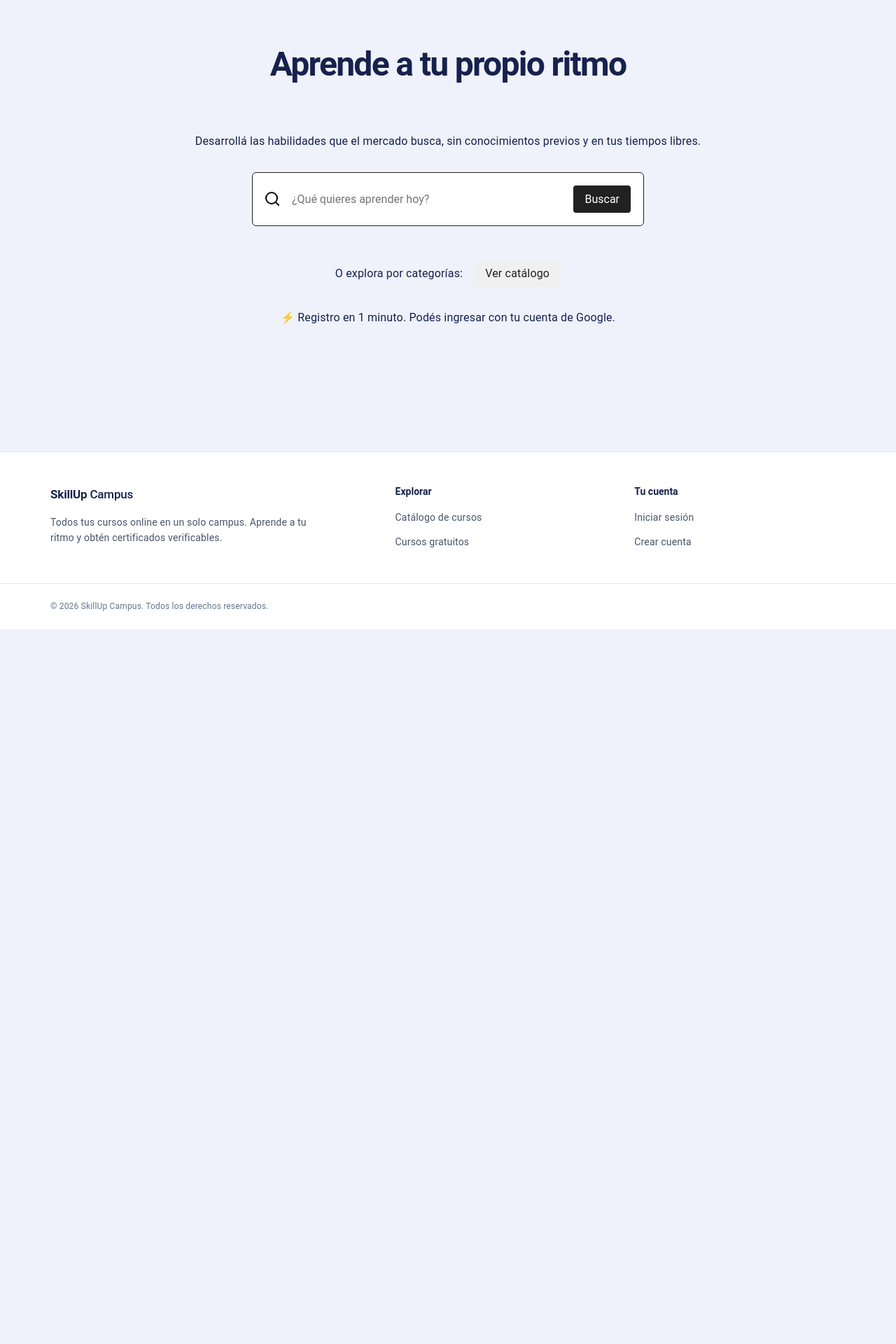
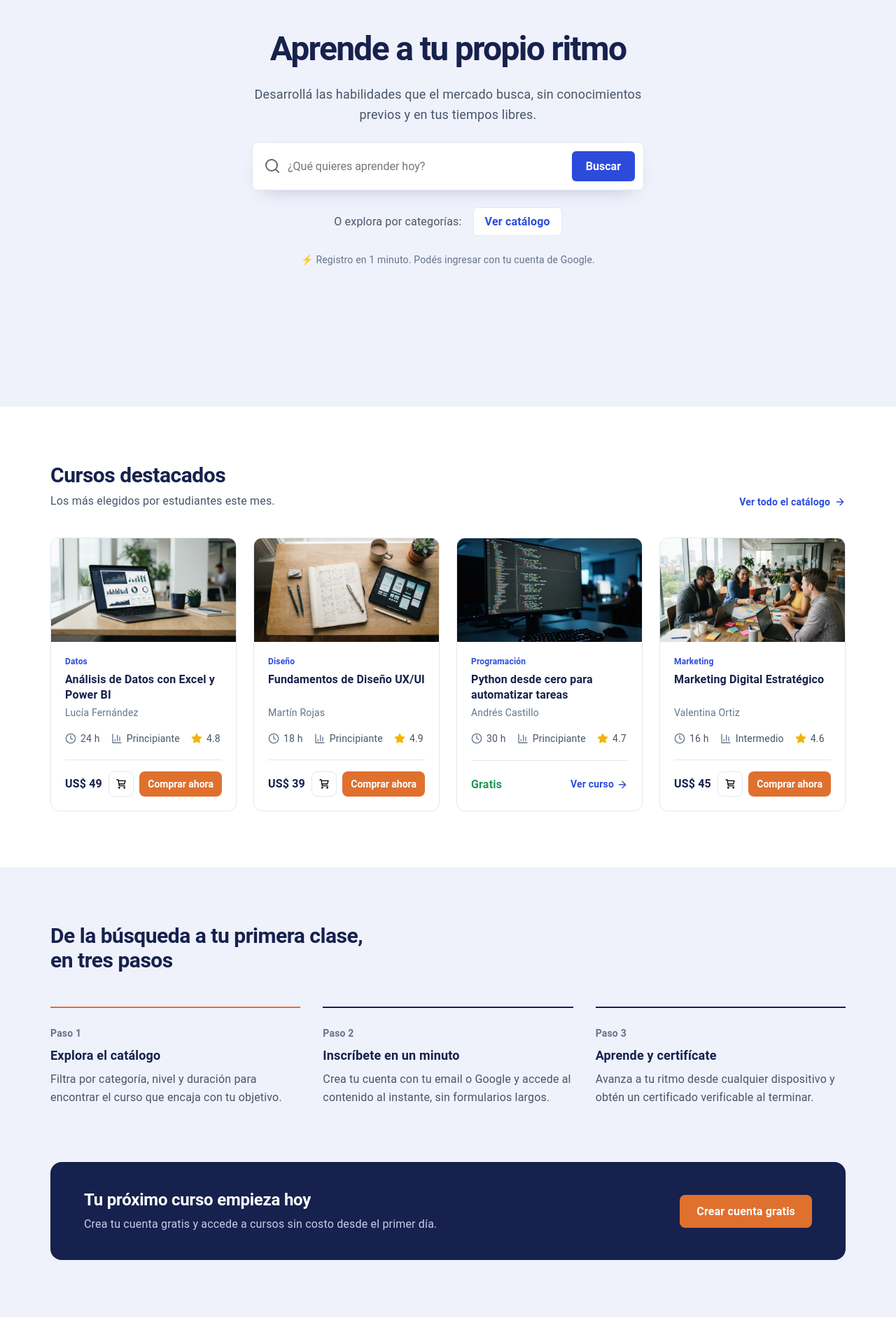
Before and after one commit to Talently-Lab/SkillUp-s2607, a React (Vite) app in the folder frontend/: page / in a window 1280 px wide. Shown: the part 220-2140 px from the top of the page at 70% size. Before the commit the page ends 1119 px from the top, so only its background shows below. Built offline with nearby package versions, Linux system fonts and the light colour scheme.

Commit message:
feat: build the landing page sections

```diff
--- a/frontend/src/modules/home/Home.css
+++ b/frontend/src/modules/home/Home.css
@@ -1,65 +1,287 @@
+/* Shared section heading */
+.section-title {
+  margin: 0;
+  font-size: 1.5rem;
+  font-weight: 700;
+  letter-spacing: -0.5px;
+
+  @media (min-width: 640px) {
+    font-size: 1.875rem;
+  }
+}
+
+/* Hero */
 .hero {
+  background-color: var(--bg);
+}
+
+.hero__inner {
   display: flex;
   flex-direction: column;
   align-items: center;
+  gap: 1.5rem;
+  min-height: calc(100svh - 4rem);
+  padding-top: 4rem;
+  padding-bottom: 4rem;
   justify-content: center;
-  height: 100vh;
-  gap: 2rem;
+  text-align: center;
 }
 
-.search-container {
+.hero__title {
+  margin: 0;
+  line-height: 1.1;
+}
+
+.hero__subtitle {
+  max-width: 36rem;
+  font-size: 1.125rem;
+  line-height: 1.6;
+  color: var(--text-muted);
+}
+
+.hero__search {
   display: flex;
-  justify-content: space-between;
-  gap: 1em;
-  border: 1px solid #212121;
-  border-radius: 6px;
-  padding: 1.125rem;
-  background-color: #fff;
+  flex-direction: column;
+  gap: 0.75rem;
   width: 100%;
   max-width: 560px;
+  padding: 0.75rem;
+  border: 1px solid var(--border);
+  border-radius: var(--radius);
+  background-color: var(--fg);
+  box-shadow: 0 12px 28px -18px rgb(22 33 77 / 0.35);
 
-  .search-input-container {
-    display: flex;
-    align-items: center;
-    gap: 1rem;
-    width: 100%;
-  }
-
-  .search-input {
-    width: 100%;
-  }
-
-  .search-btn {
-    background-color: #212121;
-    color: #fff;
-    padding: 0.5rem 1rem;
-    border-radius: 4px;
-    cursor: pointer;
-    transition: background-color 0.3s ease;
-
-    &:hover {
-      background-color: #333333;
-    }
+  @media (min-width: 640px) {
+    flex-direction: row;
+    justify-content: space-between;
+    padding: 0.75rem 0.75rem 0.75rem 1.125rem;
   }
 }
 
-.explore-categories {
+.hero__search-field {
   display: flex;
+  flex: 1;
   align-items: center;
-  gap: 1em;
-  margin-top: 1em;
+  gap: 0.75rem;
+  padding: 0.25rem 0.5rem;
 
-  .catalog-btn {
-    background-color: #f0f0f0;
-    border: none;
-    padding: 0.5rem 1rem;
-    border-radius: 4px;
-    cursor: pointer;
-    transition: background-color 0.3s ease;
-    color: #212121;
-
-    &:hover {
-      background-color: #e0e0e0;
-    }
+  @media (min-width: 640px) {
+    padding: 0;
   }
 }
+
+.hero__search-icon {
+  width: 1.25rem;
+  height: 1.25rem;
+  opacity: 0.6;
+}
+
+.hero__search-input {
+  width: 100%;
+  min-width: 0;
+  padding: 0.25rem 0;
+  outline: none;
+}
+
+.hero__search-btn {
+  padding: 0.625rem 1.25rem;
+  border-radius: 6px;
+  background-color: var(--color-primary);
+  font-weight: 600;
+  color: var(--fg);
+  transition: background-color 0.15s ease;
+
+  &:hover {
+    background-color: var(--color-primary-hover);
+  }
+}
+
+.hero__explore {
+  display: flex;
+  flex-wrap: wrap;
+  align-items: center;
+  justify-content: center;
+  gap: 0.75rem 1rem;
+  color: var(--text-muted);
+}
+
+.hero__catalog-btn {
+  padding: 0.5rem 1rem;
+  border: 1px solid var(--border);
+  border-radius: 6px;
+  background-color: var(--fg);
+  font-weight: 600;
+  color: var(--color-primary);
+  transition: background-color 0.15s ease;
+
+  &:hover {
+    background-color: var(--color-primary-soft);
+  }
+}
+
+.hero__note {
+  font-size: 0.875rem;
+  color: var(--text-subtle);
+}
+
+/* Featured courses */
+.featured {
+  background-color: var(--fg);
+}
+
+.featured__inner {
+  padding-top: 5rem;
+  padding-bottom: 5rem;
+}
+
+.featured__header {
+  display: flex;
+  flex-direction: column;
+  gap: 1rem;
+
+  @media (min-width: 640px) {
+    flex-direction: row;
+    align-items: flex-end;
+    justify-content: space-between;
+  }
+}
+
+.featured__subtitle {
+  margin-top: 0.5rem;
+  color: var(--text-muted);
+}
+
+.featured__link {
+  display: inline-flex;
+  align-items: center;
+  gap: 0.375rem;
+  font-size: 0.875rem;
+  font-weight: 600;
+  white-space: nowrap;
+  color: var(--color-primary);
+
+  &:hover {
+    text-decoration: underline;
+  }
+}
+
+.featured__link-icon {
+  width: 1rem;
+  height: 1rem;
+}
+
+.featured__grid {
+  display: grid;
+  gap: 1.5rem;
+  margin-top: 2.5rem;
+
+  @media (min-width: 640px) {
+    grid-template-columns: repeat(2, minmax(0, 1fr));
+  }
+
+  @media (min-width: 1024px) {
+    grid-template-columns: repeat(4, minmax(0, 1fr));
+  }
+}
+
+/* How it works */
+.steps {
+  background-color: var(--bg);
+}
+
+.steps__inner {
+  padding-top: 5rem;
+  padding-bottom: 5rem;
+}
+
+.steps__title {
+  max-width: 28rem;
+}
+
+.steps__list {
+  display: grid;
+  gap: 2.5rem;
+  margin-top: 3rem;
+
+  @media (min-width: 768px) {
+    grid-template-columns: repeat(3, minmax(0, 1fr));
+    gap: 2rem;
+  }
+}
+
+.steps__item {
+  padding-top: 1.5rem;
+  border-top: 2px solid var(--text-h);
+
+  &:first-child {
+    border-top-color: var(--color-accent);
+  }
+}
+
+.steps__number {
+  font-size: 0.875rem;
+  font-weight: 600;
+  font-variant-numeric: tabular-nums;
+  color: var(--text-subtle);
+}
+
+.steps__item-title {
+  margin-top: 0.5rem;
+  font-size: 1.125rem;
+  font-weight: 600;
+}
+
+.steps__item-text {
+  margin-top: 0.5rem;
+  line-height: 1.6;
+  color: var(--text-muted);
+}
+
+/* Call to action */
+.cta {
+  padding-bottom: 5rem;
+  background-color: var(--bg);
+}
+
+.cta__box {
+  display: flex;
+  flex-direction: column;
+  align-items: flex-start;
+  justify-content: space-between;
+  gap: 1.5rem;
+  padding: 2.5rem 2rem;
+  border-radius: var(--radius-lg);
+  background-color: var(--text-h);
+
+  @media (min-width: 768px) {
+    flex-direction: row;
+    align-items: center;
+    padding: 2.5rem 3rem;
+  }
+}
+
+.cta__title {
+  margin: 0;
+  font-size: 1.5rem;
+  font-weight: 700;
+  color: var(--fg);
+}
+
+.cta__text {
+  margin-top: 0.5rem;
+  color: #c7cdea;
+}
+
+.cta__btn {
+  padding: 0.75rem 1.5rem;
+  border-radius: var(--radius);
+  background-color: var(--color-accent);
+  font-weight: 600;
+  white-space: nowrap;
+  color: var(--fg);
+  transition: background-color 0.15s ease;
+
+  &:hover {
+    background-color: var(--color-accent-hover);
+  }
+}
--- a/frontend/src/modules/home/Home.tsx
+++ b/frontend/src/modules/home/Home.tsx
@@ -1,40 +1,121 @@
-import { NavLink } from "react-router";
+import { Link } from "react-router";
+
+import { CourseCard } from "../../shared/components/CourseCard";
+import { featuredCourses } from "../../shared/mocks/courses";
+import ArrowRightIcon from "../../assets/icons/arrow-right.svg";
 import SearchIcon from "../../assets/icons/search.svg";
 import "./Home.css";
+
+const steps = [
+  {
+    title: "Explora el catálogo",
+    text: "Filtra por categoría, nivel y duración para encontrar el curso que encaja con tu objetivo.",
+  },
+  {
+    title: "Inscríbete en un minuto",
+    text: "Crea tu cuenta con tu email o Google y accede al contenido al instante, sin formularios largos.",
+  },
+  {
+    title: "Aprende y certifícate",
+    text: "Avanza a tu ritmo desde cualquier dispositivo y obtén un certificado verificable al terminar.",
+  },
+];
 
 export function Home() {
   return (
     <>
-      <main className="hero">
-        <h1>Aprende a tu propio ritmo</h1>
-        <p>
+      <section className="hero">
+        <div className="hero__inner container">
+          <h1 className="hero__title">Aprende a tu propio ritmo</h1>
+          <p className="hero__subtitle">
             Desarrollá las habilidades que el mercado busca, sin conocimientos
             previos y en tus tiempos libres.
           </p>
-        <div className="search-container">
-          <div className="search-input-container">
-            <img src={SearchIcon} alt="Search icon" />
+          <div className="hero__search">
+            <div className="hero__search-field">
+              <img className="hero__search-icon" src={SearchIcon} alt="" />
               <input
-              className="search-input"
+                className="hero__search-input"
                 type="text"
                 placeholder="¿Qué quieres aprender hoy?"
+                aria-label="Buscar cursos"
               />
             </div>
-          <button className="search-btn">Buscar</button>
+            <button type="button" className="hero__search-btn">
+              Buscar
+            </button>
           </div>
-        <div className="explore-categories">
+          <div className="hero__explore">
             <span>O explora por categorías:</span>
-          <NavLink to="/catalog" className="catalog-btn">
+            <Link to="/catalog" className="hero__catalog-btn">
               Ver catálogo
-          </NavLink>
+            </Link>
           </div>
+          <p className="hero__note">
+            ⚡️ Registro en 1 minuto. Podés ingresar con tu cuenta de Google.
+          </p>
+        </div>
+      </section>
 
+      <section className="featured" aria-labelledby="featured-heading">
+        <div className="featured__inner container">
+          <div className="featured__header">
             <div>
-          <span>
-            ⚡️ Registro en 1 minuto. Podés ingresar con tu cuenta de Google.
-          </span>
+              <h2 id="featured-heading" className="section-title">
+                Cursos destacados
+              </h2>
+              <p className="featured__subtitle">
+                Los más elegidos por estudiantes este mes.
+              </p>
             </div>
-      </main>
+            <Link to="/catalog" className="featured__link">
+              Ver todo el catálogo
+              <img className="featured__link-icon" src={ArrowRightIcon} alt="" />
+            </Link>
+          </div>
+          <ul className="featured__grid">
+            {featuredCourses.map((course) => (
+              <li key={course.id}>
+                <CourseCard course={course} />
+              </li>
+            ))}
+          </ul>
+        </div>
+      </section>
+
+      <section className="steps" aria-labelledby="steps-heading">
+        <div className="steps__inner container">
+          <h2 id="steps-heading" className="section-title steps__title">
+            De la búsqueda a tu primera clase, en tres pasos
+          </h2>
+          <ol className="steps__list">
+            {steps.map((step, index) => (
+              <li key={step.title} className="steps__item">
+                <span className="steps__number">Paso {index + 1}</span>
+                <h3 className="steps__item-title">{step.title}</h3>
+                <p className="steps__item-text">{step.text}</p>
+              </li>
+            ))}
+          </ol>
+        </div>
+      </section>
+
+      <section className="cta">
+        <div className="container">
+          <div className="cta__box">
+            <div>
+              <h2 className="cta__title">Tu próximo curso empieza hoy</h2>
+              <p className="cta__text">
+                Crea tu cuenta gratis y accede a cursos sin costo desde el
+                primer día.
+              </p>
+            </div>
+            <Link to="/register" className="cta__btn">
+              Crear cuenta gratis
+            </Link>
+          </div>
+        </div>
+      </section>
     </>
   );
 }
```
Lines whose indentation alone changed are shown as unchanged.
